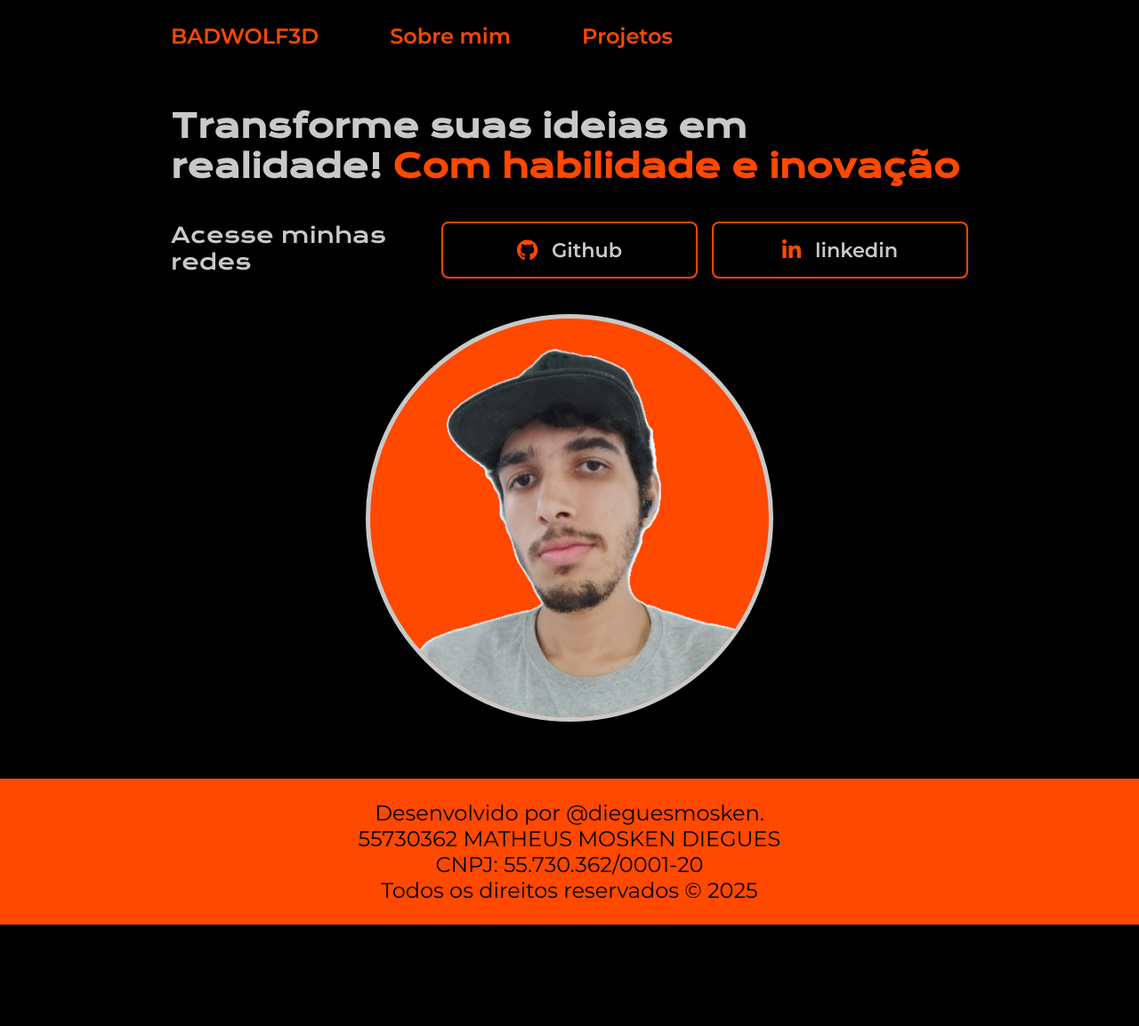
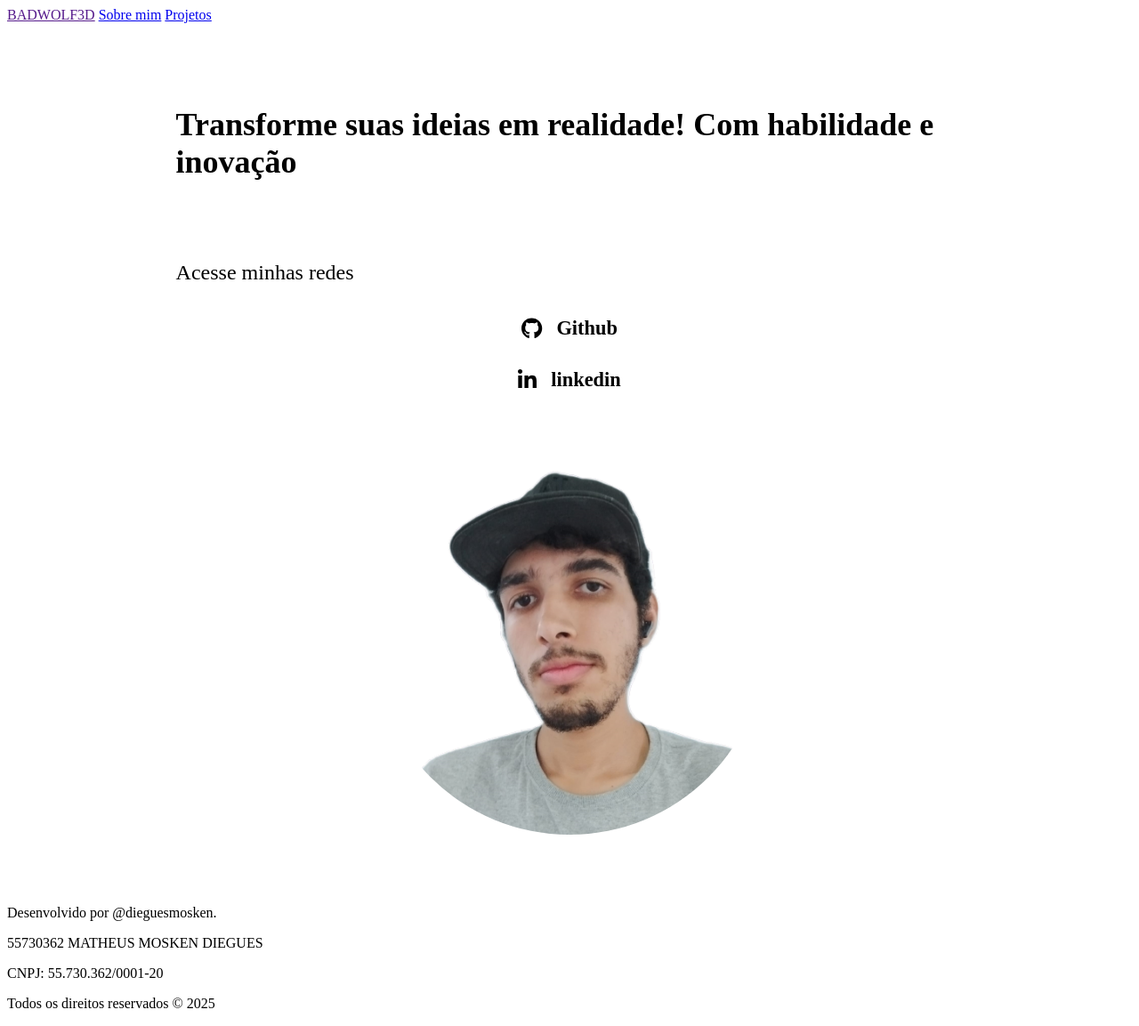
Before and after one commit to dieguesmosken/dieguesmosken.github.io, a PHP site: page /v2/index.html in a window 1280 px wide. Shown: the whole page at 89% size. Before the commit the page ends 1039 px from the top, so only its background shows below. Run offline with PHP 8.4, Linux system fonts and the light colour scheme.

Commit message:
Update style.css

```diff
--- a/v2/styles/style.css
+++ b/v2/styles/style.css
@@ -1,42 +1,4 @@
-@import url('https://fonts.googleapis.com/css2?family=Krona+One&family=Montserrat:wght@400;600&display=swap');
-
-:root {
-    --cor-primaria: #000000;
-    --cor-secundaria: #c9c9c9;
-    --cor-terciaria: #ff4800;
-    --cor-hover: #3e1200;
-    --fonte-primaria: 'Krona One', sans-serif;
-    --fonte-secundaria: 'Montserrat', sans-serif;
-}
-
-* {
-    margin: 0;
-    padding: 0;
-}
-
-body {
-    box-sizing: border-box;
-    background-color: var(--cor-primaria);
-    color: var(--cor-secundaria);
-}
-
-.cabecalho {
-    padding: 2% 0% 0% 15%;
-}
-
-.cabecalho__menu {
-    display: flex;
-    gap: 80px;
-}
-
-.cabecalho__menu__link {
-    font-family: var(--fonte-secundaria);
-    font-size: 1.5rem;
-    font-weight: 600;
-    color: var(--cor-terciaria);
-    text-decoration: none;
-}
-
+/* Layout e estilo geral para a página de Projetos */
 .apresentacao {
     padding: 5% 15%;
     display: flex;
@@ -66,13 +28,7 @@
     font-family: var(--fonte-secundaria);
 }
 
-.apresentacao__links {
-    display: grid;
-    grid-template-columns: repeat(auto-fill, minmax(250px, 1fr)); /* Grades responsivas */
-    gap: 16px; /* Espaço entre os itens */
-    width: 100%;
-}
-
+/* Estilos para links e navegação da página de projetos */
 .apresentacao__links__subtitulo {
     font-family: var(--fonte-primaria);
     font-weight: 400;
@@ -105,40 +61,11 @@
     font-size: 1.5rem;
     color: var(--cor-terciaria);
 }
+
+/* Estilos para a imagem da página de projetos */
 .apresentacao__imagem {
     width: 50%;
     border-radius: 50%;
     border: 5px solid var(--cor-secundaria);
     background-color: var(--cor-terciaria);
 }
-
-
-.rodape {
-    color: var(--cor-primaria);
-    background-color: var(--cor-terciaria);
-    padding: 24px;
-    text-align: center;
-    font-family: var(--fonte-secundaria);
-    font-size: 1.5rem;
-    font-weight: 400;
-}
-
-/* Responsividade para telas menores */
-@media (max-width: 1200px) {
-    .cabecalho {
-        padding: 10%;
-    }
-
-    .cabecalho__menu {
-        justify-content: center;
-    }
-
-    .apresentacao {
-        flex-direction: column;
-        padding: 5%;
-    }
-
-    .apresentacao__conteudo {
-        width: auto;
-    }
-}
```
